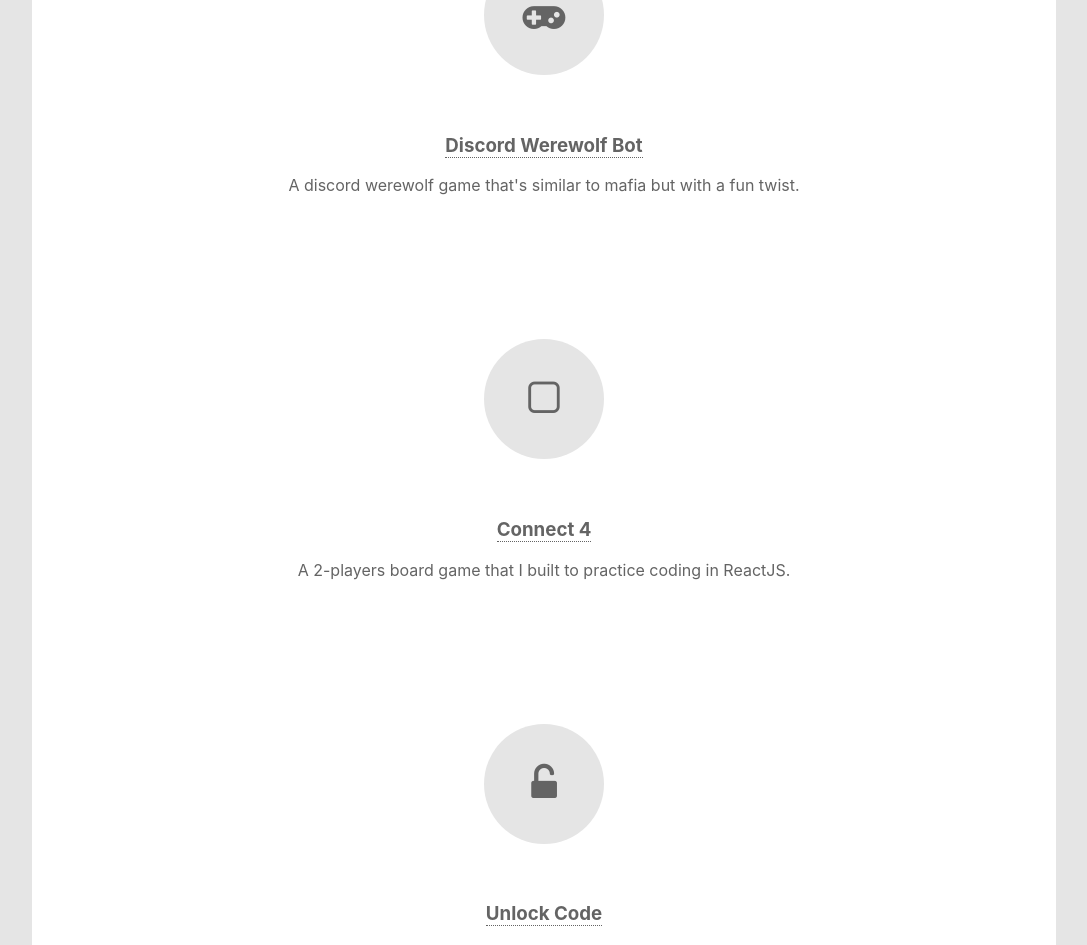
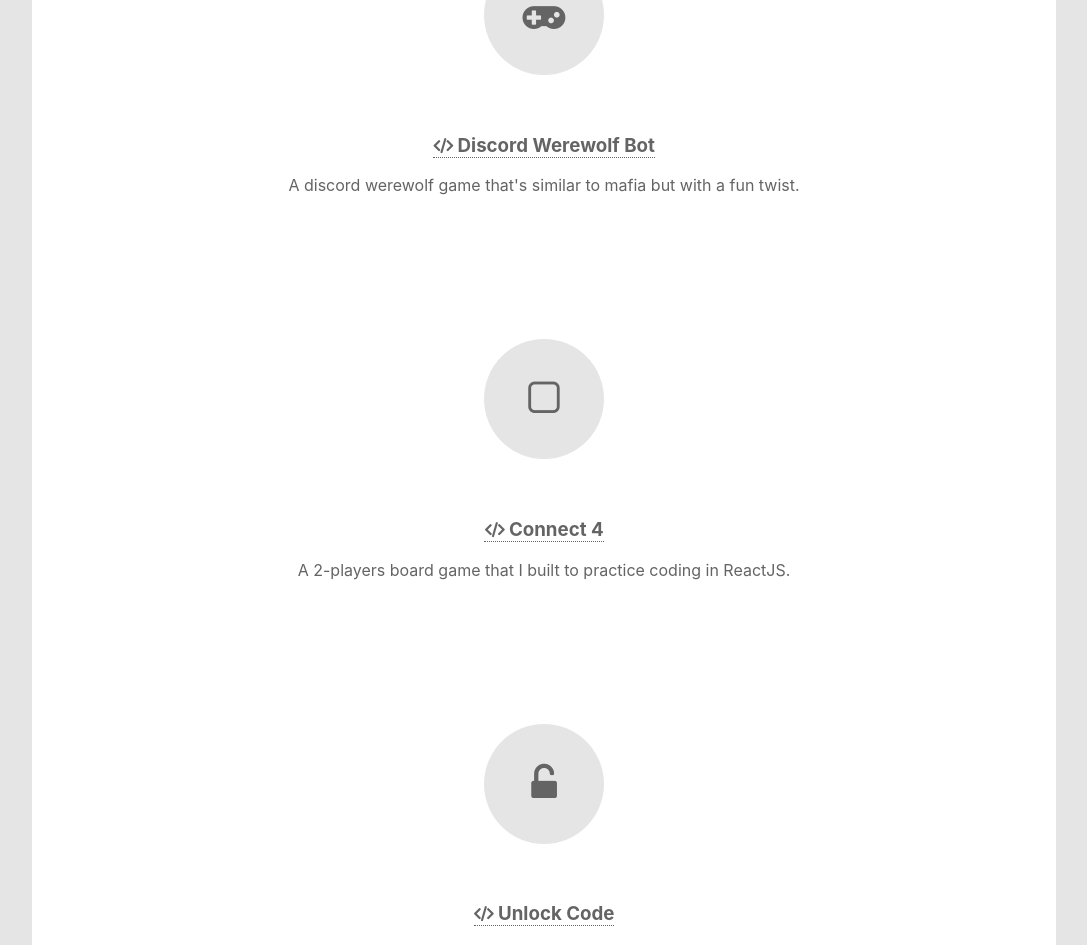
Before and after one commit to pcchiu96/portfolio, a React (Create React App) app: page / in a window 1280 px wide. Shown: the part 776-1721 px from the top of the page, without its empty margins (96-1183 px from the left). Built offline with nearby package versions, Linux system fonts and the light colour scheme.

Commit message:
added icons for projects with github links

```diff
--- a/src/components/projects.css
+++ b/src/components/projects.css
@@ -29,7 +29,7 @@
     border-bottom: dotted 1px;
 }
 
-.projects .fa {
+.project-icon {
     font-size: 2.5em;
     background-color: #e5e5e5;
     border-radius: 100%;
@@ -39,5 +39,6 @@
     margin: 0 0 1em 0;
 }
 
-.fa-gamepad {
+.project-code-icon {
+    font-weight: bold;
 }
--- a/src/components/projects.js
+++ b/src/components/projects.js
@@ -7,36 +7,45 @@
             <div className='projects-wrapper'>
                 <div className='projects'>
                     <section>
-                        <i className='fa fa-gamepad' aria-hidden='true'></i>
+                        <i className='project-icon fa fa-gamepad' aria-hidden='true'></i>
                         <h3>
-                            <a href='https://github.com/pcchiu96/Werewolf-Bot'>Discord Werewolf Bot</a>
+                            <a href='https://github.com/pcchiu96/Werewolf-Bot'>
+                                <i className='project-code-icon fa fa-code' aria-hidden='true'></i> Discord Werewolf Bot
+                            </a>
                         </h3>
                         <p>A discord werewolf game that's similar to mafia but with a fun twist.</p>
                     </section>
                     <section>
-                        <i className='fa fa-square-o' aria-hidden='true'></i>
+                        <i className='project-icon fa fa-square-o' aria-hidden='true'></i>
                         <h3>
-                            <a href='https://github.com/pcchiu96/Connect_4'>Connect 4</a>
+                            {/* <a href='https://github.com/pcchiu96/Connect_4'>
+                                <i className='fa fa-eye' aria-hidden='true'></i> Preview
+                            </a> */}
+                            <a href='https://github.com/pcchiu96/Connect_4'>
+                                <i className='project-code-icon fa fa-code' aria-hidden='true'></i> Connect 4
+                            </a>
                         </h3>
                         <p>A 2-players board game that I built to practice coding in ReactJS.</p>
                     </section>
                     <section>
-                        <i className='fa fa-unlock-alt' aria-hidden='true'></i>
+                        <i className='project-icon fa fa-unlock-alt' aria-hidden='true'></i>
                         <h3>
-                            <a href='https://github.com/pcchiu96/Unlock_Code'>Unlock Code</a>
+                            <a href='https://github.com/pcchiu96/Unlock_Code'>
+                                <i className='project-code-icon fa fa-code' aria-hidden='true'></i> Unlock Code
+                            </a>
                         </h3>
                         <p>This is just a fun little project I made to see if I can replicate what Snowden said about passwords under 8 characters can be solved under a second.</p>
                     </section>
 
                     <section>
-                        <i className='fa fa-wrench' aria-hidden='true'></i>
+                        <i className='project-icon fa fa-wrench' aria-hidden='true'></i>
                         <h3>
                             <a href='https://www.tigerapplicationsllc.com/index.php?page=index'>Tiger Applications LLC</a>
                         </h3>
                         <p>A work in progress website I designed and built for Tiger Applications LLC.</p>
                     </section>
                     <section>
-                        <i className='fa fa-wrench' aria-hidden='true'></i>
+                        <i className='project-icon fa fa-wrench' aria-hidden='true'></i>
                         <h3>StrataPLBm</h3>
                         <p>A client-server application that provide simple management of condo/apartment requests from residents.</p>
                     </section>
```
